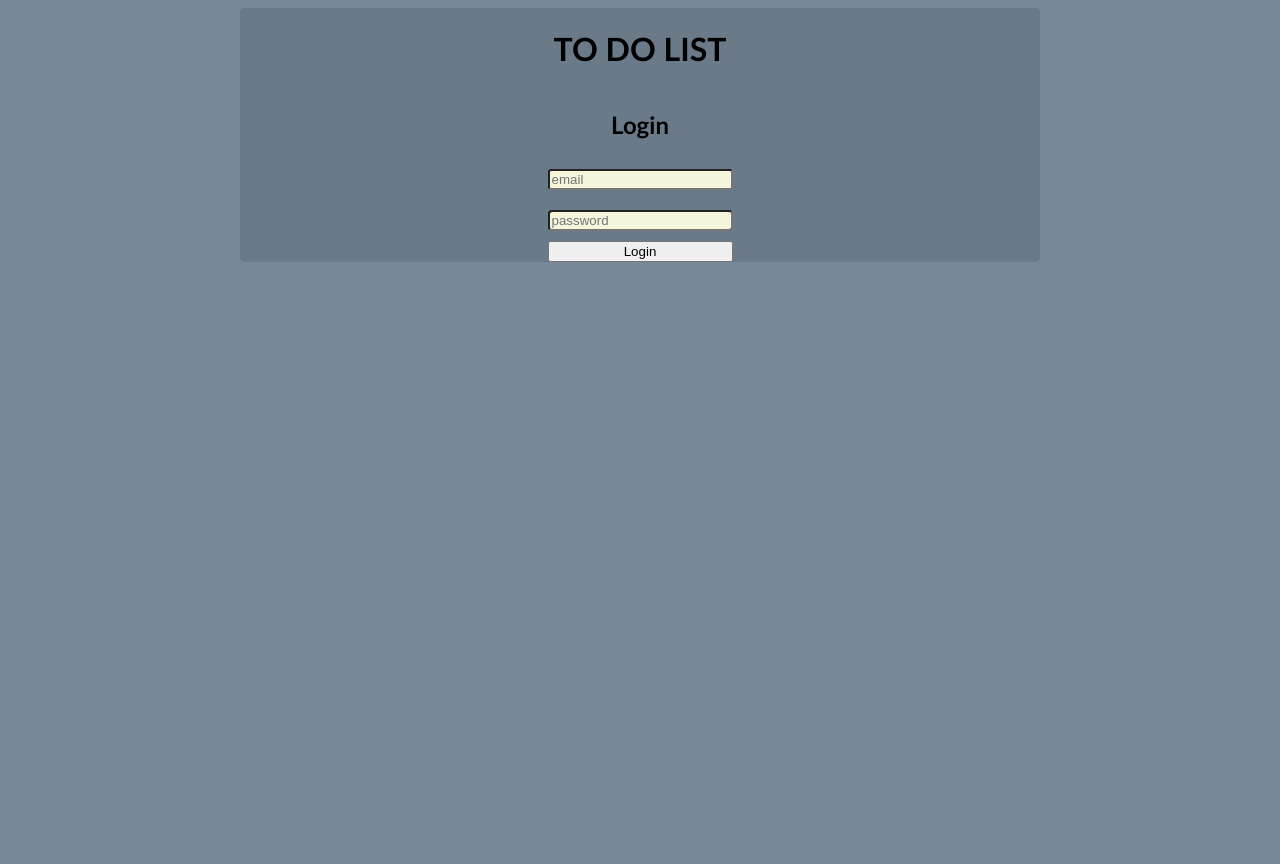
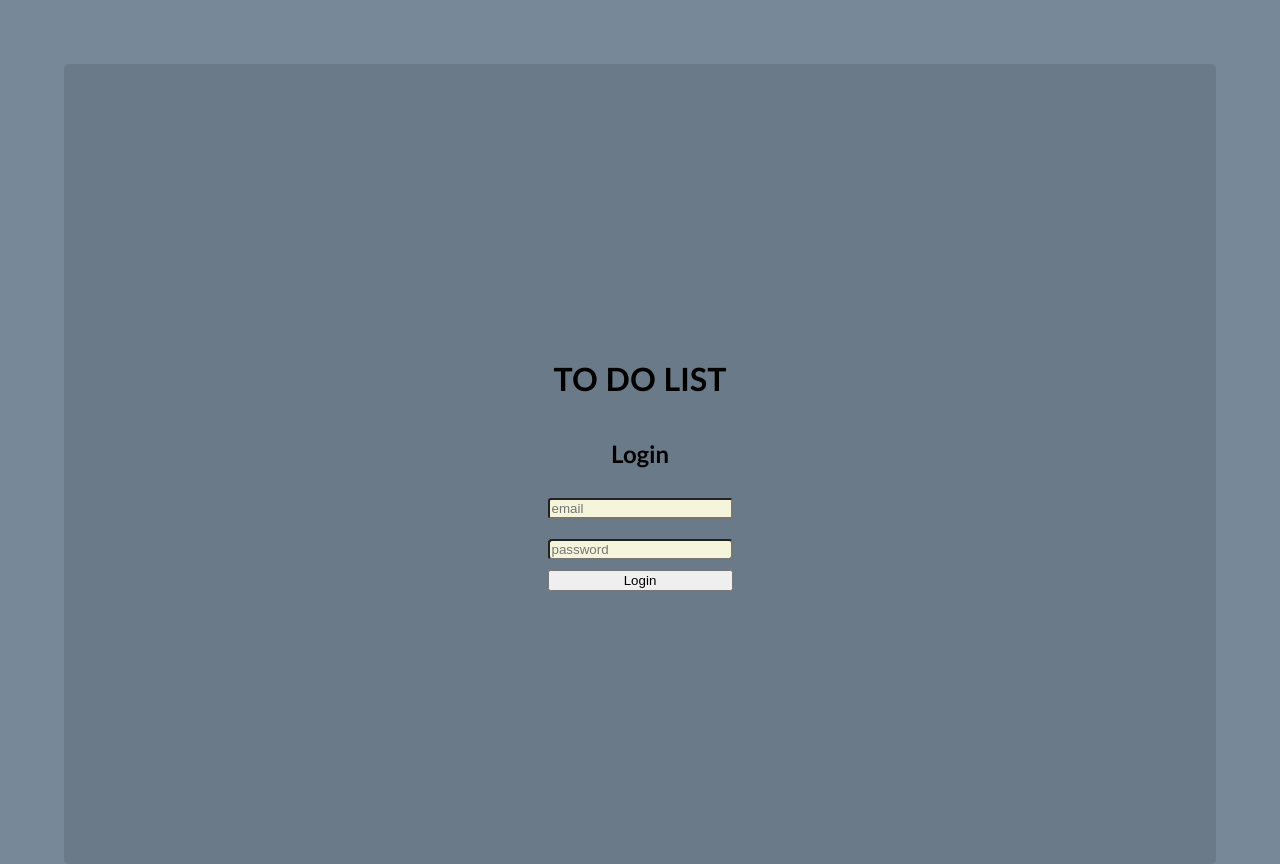
Before and after one commit to TekTeg/to-do-list_v2, a React (Vite) app: page / in a window 1280 px wide. Before the commit the page ends 800 px from the top, so only its background shows below. Built offline with nearby package versions, Linux system fonts and the light colour scheme.

Commit message:
updated the main page height.

```diff
--- a/src/App.css
+++ b/src/App.css
@@ -1,7 +1,8 @@
-body{
+body, html {
  display:grid;
+ height: 100%;
+ margin: 0;
 background-color: #778899;
-justify-content: center;
 font-family:'Trebuchet MS', 'Lucida Sans Unicode', 'Lucida Grande', 'Lucida Sans', Arial, sans-serif
 
 }
@@ -12,7 +13,8 @@ font-family:'Trebuchet MS', 'Lucida Sans Unicode', 'Lucida Grande', 'Lucida Sans
   background-color: #6a7a89;
   align-items: center;
   border-radius: 5px;
-  min-width: 800px;
+  margin: 5% 5%;
+  height: 100%;
 }
 .login-form{
   display: flex;
```
